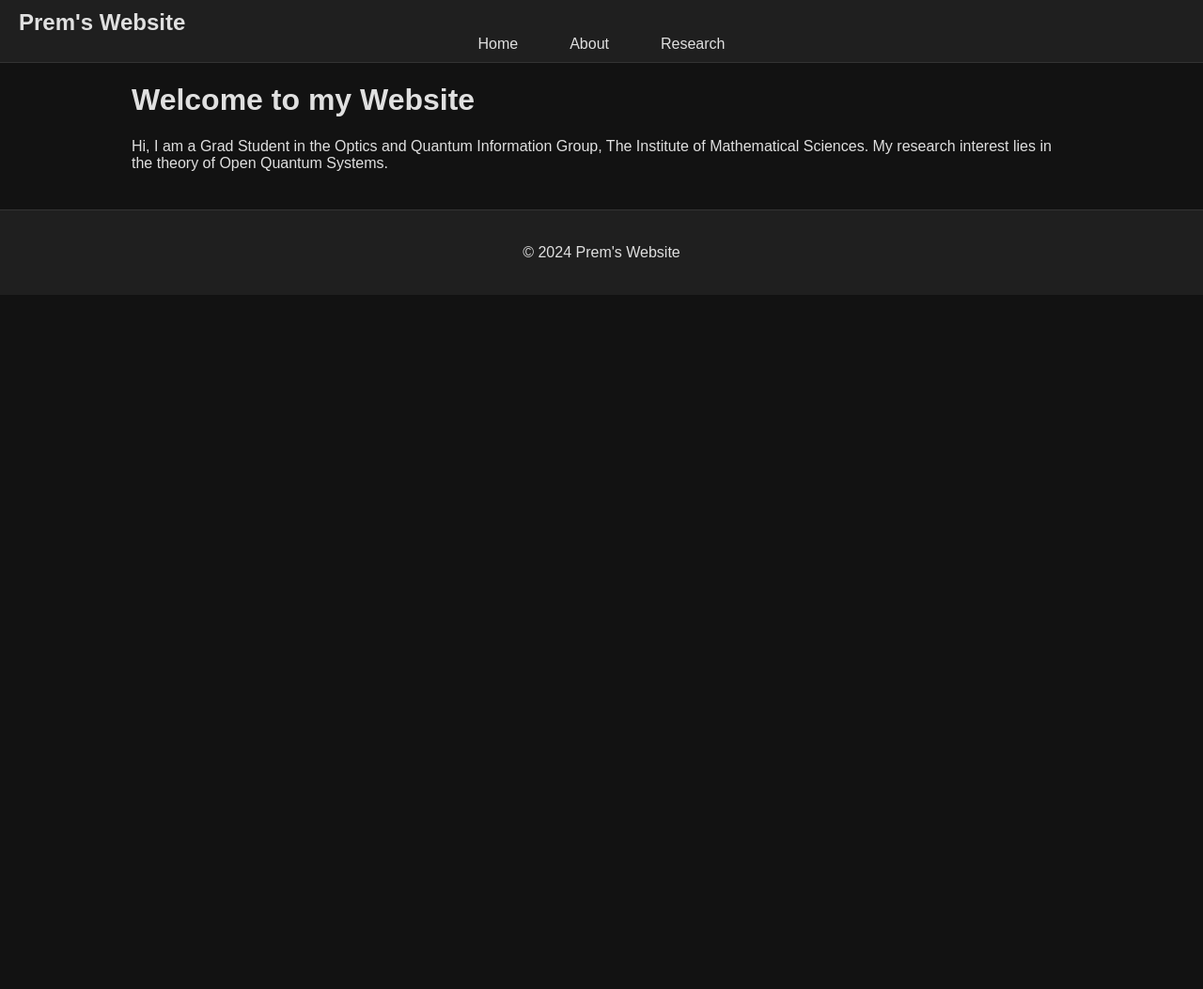
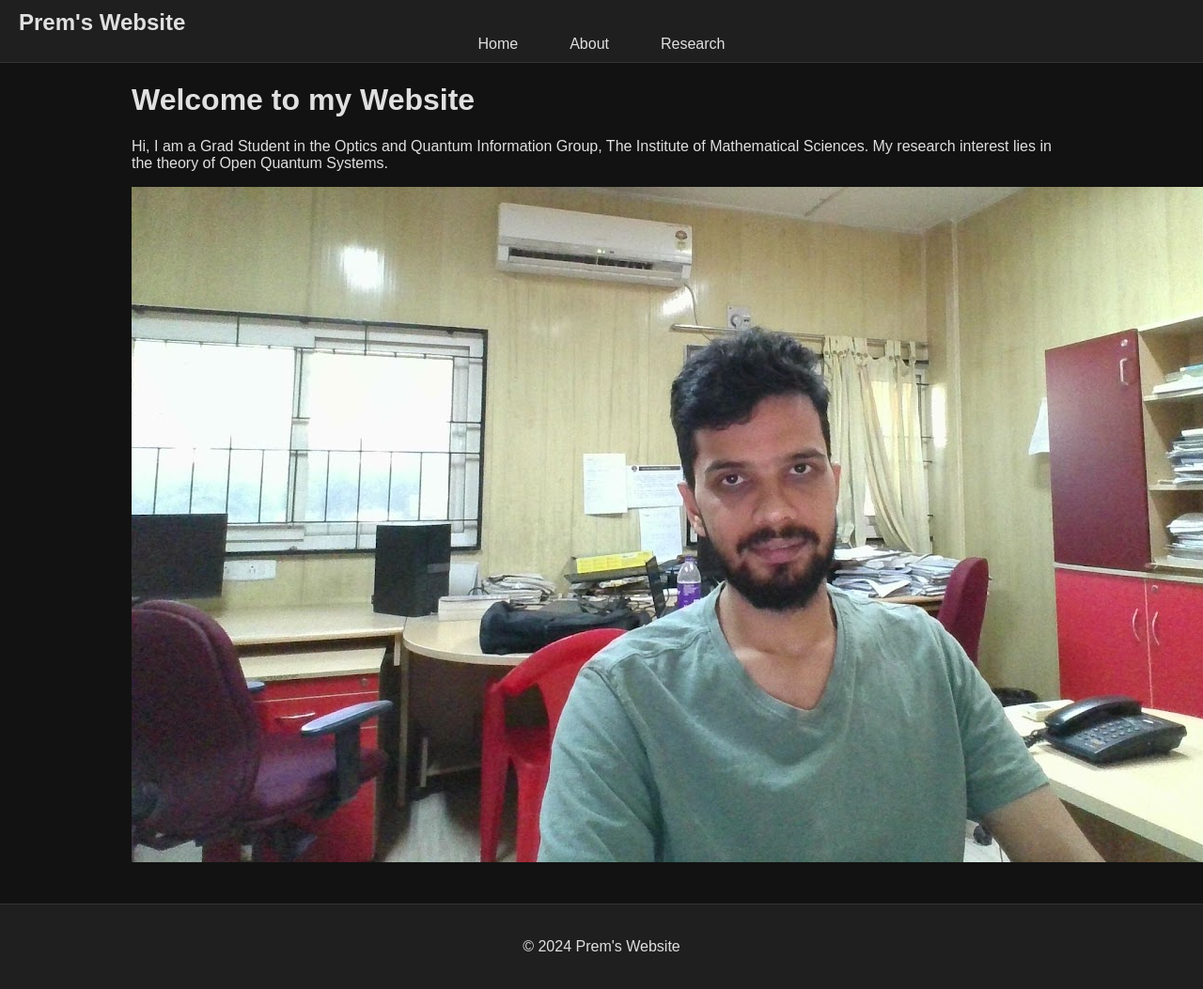
Before and after one commit to prem314/prem314.github.io, a Jekyll site: the page built from index.md, in a window 1280 px wide. Shown: the whole page at 94% size. Built offline with Jekyll 4.4.1, drawn with Linux system fonts in a browser that asks for light colours; before the commit the page ends 900 px from its top, so only the background shows below that.

Commit message:
Update index.md

```diff
--- a/index.md
+++ b/index.md
@@ -6,3 +6,5 @@ title: Home
 # Welcome to my Website
 
 Hi, I am a Grad Student in the Optics and Quantum Information Group, The Institute of Mathematical Sciences. My research interest lies in the theory of Open Quantum Systems.
+
+![My image]({{ '/assets/images/my_picture.jpg' | relative_url }})
```
